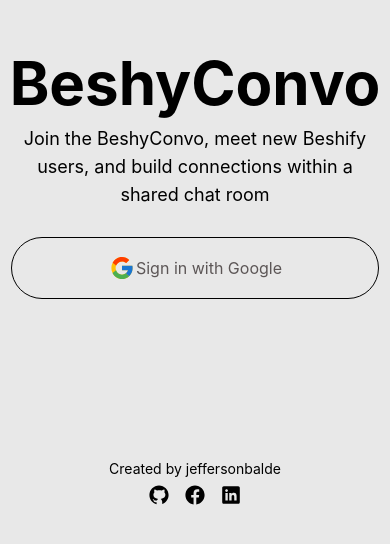
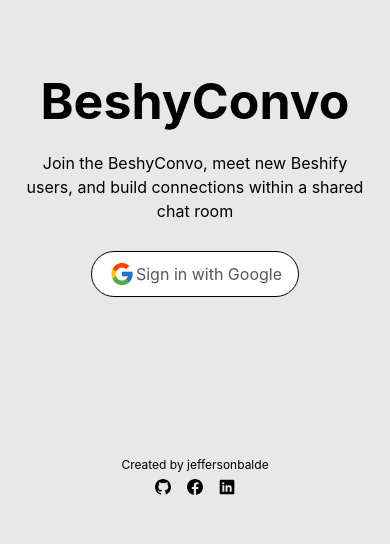
Before and after one commit to jeffersonbalde/BeshyConvo, a React (Vite) app: page / in a window 390 px wide. Shown: the part 142-686 px from the top of the page. Built offline with nearby package versions, Linux system fonts and the light colour scheme; no server answers.

Commit message:
updating button and font-size

```diff
--- a/src/pages/Login.jsx
+++ b/src/pages/Login.jsx
@@ -29,12 +29,12 @@ const Login = () => {
     <div className="bg-[#E8E8E8] w-screen h-screen font-inter">
       <div className="flex flex-col justify-center items-center w-full h-full">
         <div className="flex flex-col items-center justify-center">
-          <h1 className="text-[#000000] text-6xl font-bold upper sm:text-8xl">BeshyConvo</h1>
-          <p className="text-[#000000] text-lg mt-3 w-[350px] text-center sm:text-2xl sm:w-[500px]">Join the BeshyConvo,
+          <h1 className="text-[#000000] text-[50px] font-bold upper sm:text-8xl">BeshyConvo</h1>
+          <p className="text-[#000000] text-base mt-3 w-[350px] text-center sm:text-2xl sm:w-[500px]">Join the BeshyConvo,
             meet new Beshify users, and build connections within a shared chat room
           </p>
           <div
-            className="mt-7 border border-[#000000] py-4 px-24 rounded-full flex flex-row items-center cursor-pointer"
+            className=" mt-7 border border-[#000000] justify-center py-2 px-4 bg-[#ffffff] rounded-full flex flex-row items-center cursor-pointer"
             onClick={handleLogin}
           >
             <img
@@ -46,7 +46,7 @@ const Login = () => {
           </div>
         </div>
         <div className="mt-40">
-          <p className="text-[#000000] text-sm">Created by jeffersonbalde</p>
+          <p className="text-[#000000] text-xs">Created by jeffersonbalde</p>
           <div className="flex flex-row items-center justify-center gap-3 mt-1">
             {/* github */}
             <div>
@@ -56,7 +56,7 @@ const Login = () => {
               >
                 <img
                   src={github}
-                  className="w-6 h-6"
+                  className="w-5 h-5"
                 />
               </a>
             </div>
@@ -68,7 +68,7 @@ const Login = () => {
               >
                 <img
                   src={facebook}
-                  className="w-6 h-6"
+                  className="w-5 h-5"
                 />
               </a>
             </div>
@@ -80,7 +80,7 @@ const Login = () => {
               >
                 <img
                   src={linkedin}
-                  className="w-6 h-6"
+                  className="w-5 h-5"
                 />
               </a>
             </div>
```
